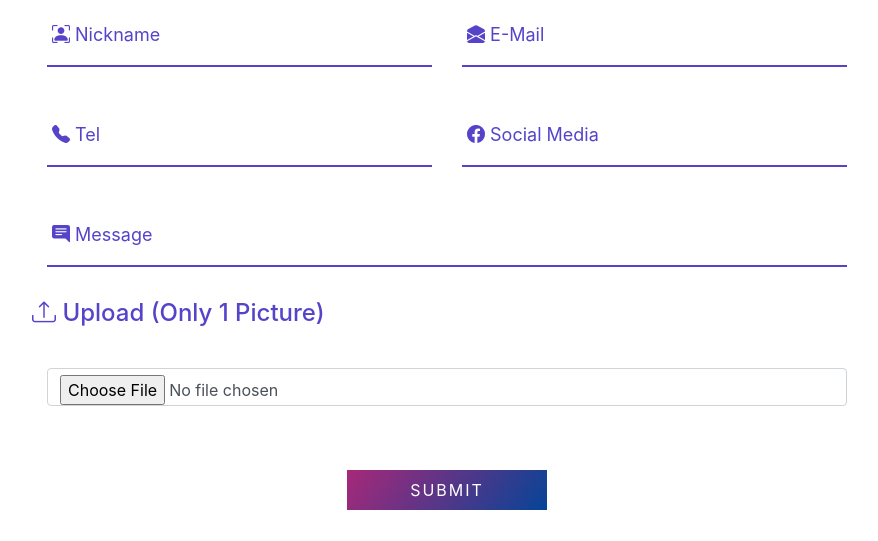
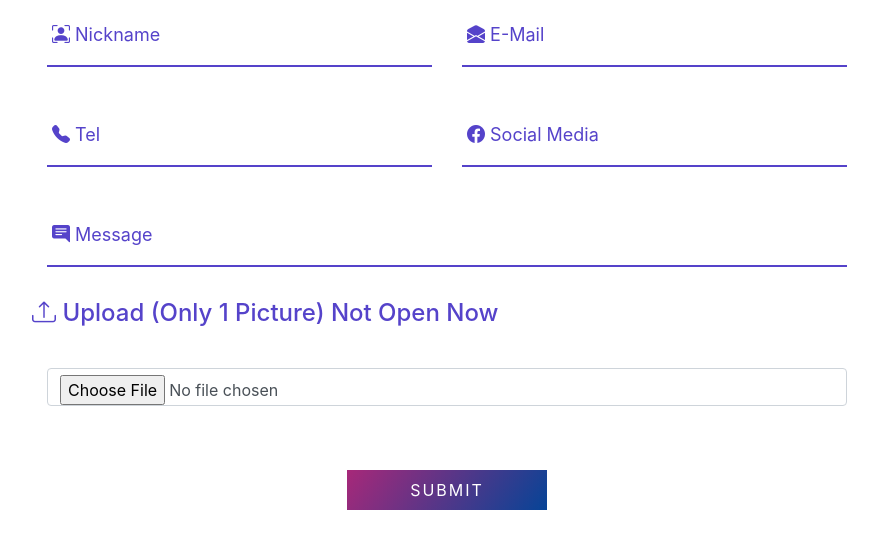
Before and after one commit to PierrotZS/pierrotweb, a Django app: page /addfriendship in a window 1280 px wide. Shown: the part 405-946 px from the top of the page, without its empty margins (193-1071 px from the left). Run offline with Django 3.2, Linux system fonts and the light colour scheme; some libraries are stand-ins or nearby versions.

Commit message:
fixxxxxxx

```diff
--- a/Template/friend/mainfriend.html
+++ b/Template/friend/mainfriend.html
@@ -50,7 +50,7 @@
             <input id="message" class="input-text js-input" type="text" name="message" required>
             <label class="label" for="message"><i class="bi bi-chat-right-text-fill"></i> Message</label>
          </div>
-         <h4 style="color:#5543ca;"><i class="bi bi-upload"></i> Upload (Only 1 Picture)</h4>
+         <h4 style="color:#5543ca;"><i class="bi bi-upload"></i> Upload (Only 1 Picture) Not Open Now </h4>
          <div class="form-field col-lg-12">
             <input type="file" class="form-control" id="picture" name="picture" >
          </div>
```
